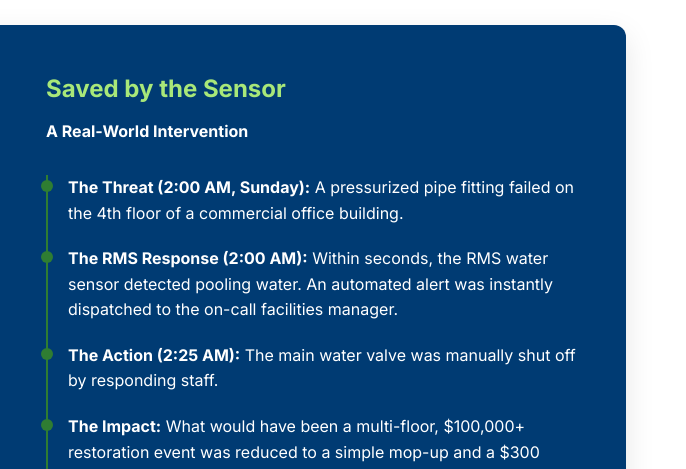
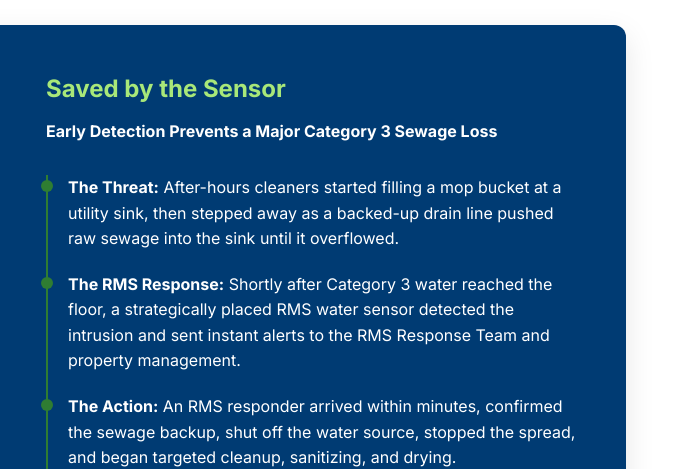
Before and after one commit to bhogan561/RMSPage, a website: page docs/index.html in a window 1280 px wide. Shown: the part 1700-2169 px from the top of the page, 594-1280 px from the left. Drawn offline with Linux system fonts and the light colour scheme.

Commit message:
Update case study incident details

```diff
--- a/docs/index.html
+++ b/docs/index.html
@@ -751,19 +751,19 @@
             </div>
             <div class="case-study-content">
                 <h2 id="case-study-title">Saved by the Sensor</h2>
-                <p><strong>A Real-World Intervention</strong></p>
+                <p><strong>Early Detection Prevents a Major Category 3 Sewage Loss</strong></p>
                 <ol class="case-timeline">
                     <li>
-                        <strong>The Threat (2:00 AM, Sunday):</strong> A pressurized pipe fitting failed on the 4th floor of a commercial office building.
+                        <strong>The Threat:</strong> After-hours cleaners started filling a mop bucket at a utility sink, then stepped away as a backed-up drain line pushed raw sewage into the sink until it overflowed.
                     </li>
                     <li>
-                        <strong>The RMS Response (2:00 AM):</strong> Within seconds, the RMS water sensor detected pooling water. An automated alert was instantly dispatched to the on-call facilities manager.
+                        <strong>The RMS Response:</strong> Shortly after Category 3 water reached the floor, a strategically placed RMS water sensor detected the intrusion and sent instant alerts to the RMS Response Team and property management.
                     </li>
                     <li>
-                        <strong>The Action (2:25 AM):</strong> The main water valve was manually shut off by responding staff.
+                        <strong>The Action:</strong> An RMS responder arrived within minutes, confirmed the sewage backup, shut off the water source, stopped the spread, and began targeted cleanup, sanitizing, and drying.
                     </li>
                     <li>
-                        <strong>The Impact:</strong> What would have been a multi-floor, $100,000+ restoration event was reduced to a simple mop-up and a $300 pipe repair.
+                        <strong>The Impact:</strong> The response contained the sewage/water-loss risk before contaminated water reached adjacent tenant spaces, avoiding demolition, material removal, tenant displacement, and a broader restoration scope.
                     </li>
                 </ol>
             </div>
```
